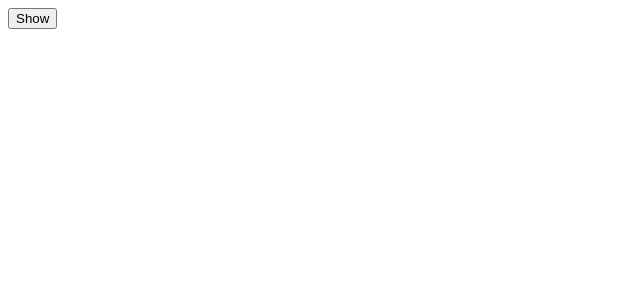
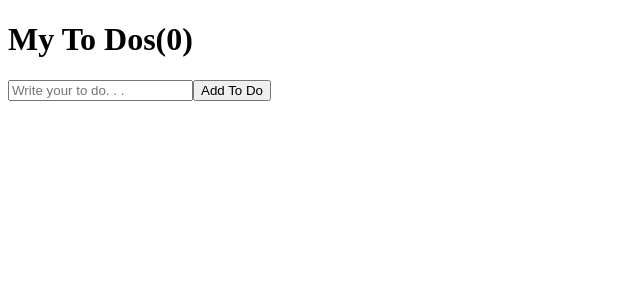
Before and after one commit to giirrr/react-for-beginners, a React (Create React App) app: page / in a window 1280 px wide. Shown: the top 300 px of the page, without its empty margins (0-640 px from the left). Built offline with nearby package versions, Linux system fonts and the light colour scheme.

Commit message:
To do list 1

```diff
--- a/src/App.js
+++ b/src/App.js
@@ -1,41 +1,35 @@
 import { useState, useEffect } from "react";
 
-function Hello() {
-  useEffect(() => {
-    console.log("hi :)");
-    return () => console.log("bye :(");
-  }, []);
-  return <h1>Hello</h1>;
-}
-// 아래 위 코드 둘 다 동일 기능
-
-//   useEffect(function () {
-//     console.log("hi :)");
-//     return function () {
-//       console.log("bye :(");
-//     };
-//   }, []);
-//   return <h1>Hello</h1>;
-// }
-
-//   function byFn() {
-//     console.log("bye :(");
-//   }
-//   function hiFn() {
-//     console.log("created :)");
-//     return byFn;
-//   }
-//   useEffect(hiFn, []);
-//   return <h1>Hello</h1>;
-// }
-
 function App() {
-  const [showing, setShowing] = useState(false);
-  const onClick = () => setShowing((prev) => !prev);
+  const [toDo, setToDo] = useState("");
+  const [toDos, setToDos] = useState([]);
+  const onChange = (event) => setToDo(event.target.value);
+  const onSubmit = (event) => {
+    event.preventDefault();
+    if (toDo === "") {
+      return;
+    }
+    setToDos((currentArray) => [toDo, ...currentArray]);
+    setToDo("");
+    // setToDos(currentArray=>)
+    // 두개 같은 의미 인데 위에 방식이 더 짧음
+    // setToDos(function(currentArray){
+    //   return
+    // })
+  };
+  console.log(toDos);
   return (
     <div>
-      {showing ? <Hello /> : null}
-      <button onClick={onClick}>{showing ? "Hide" : "Show"}</button>
+      <h1>My To Dos({toDos.length})</h1>
+      <form onSubmit={onSubmit}>
+        <input
+          onChange={onChange}
+          value={toDo}
+          type="text"
+          placeholder="Write your to do. . ."
+        />
+        <button>Add To Do</button>
+      </form>
     </div>
   );
 }
```
